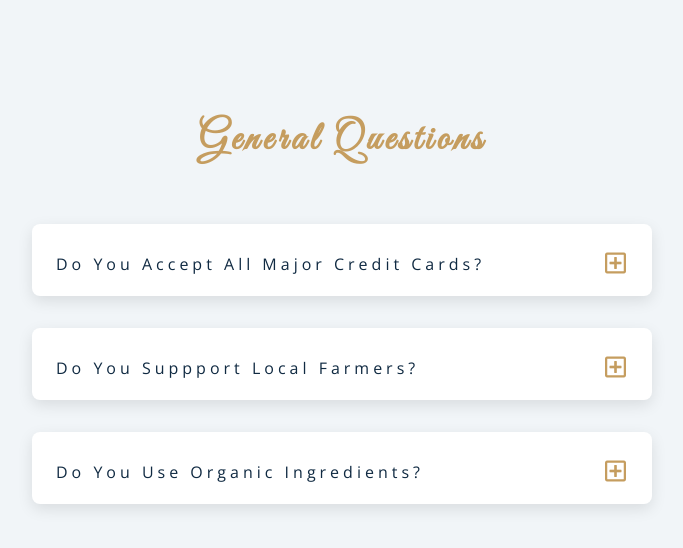
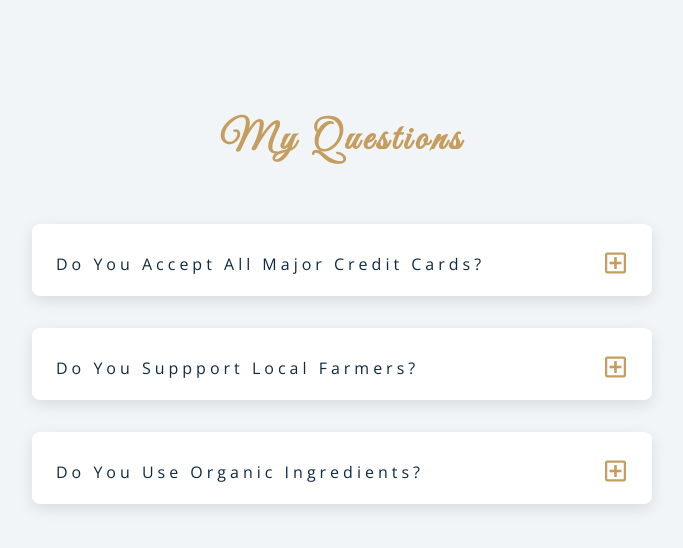
Before and after one commit to Arunkumar-Gopalakrishnan/Responsive-navbar, a plain HTML site: page FAQ/index.html in a window 1280 px wide. Shown: the whole page, without its empty margins (298-981 px from the left). Drawn offline with nearby package versions, Linux system fonts and the light colour scheme.

Commit message:
FAQ heading change

```diff
--- a/FAQ/index.html
+++ b/FAQ/index.html
@@ -18,7 +18,7 @@
       <section class="questions">
         <!-- title -->
         <div class="title">
-          <h2>general questions</h2>
+          <h2>My questions</h2>
         </div>
         <!-- questions -->
         <div class="section-center">
```
